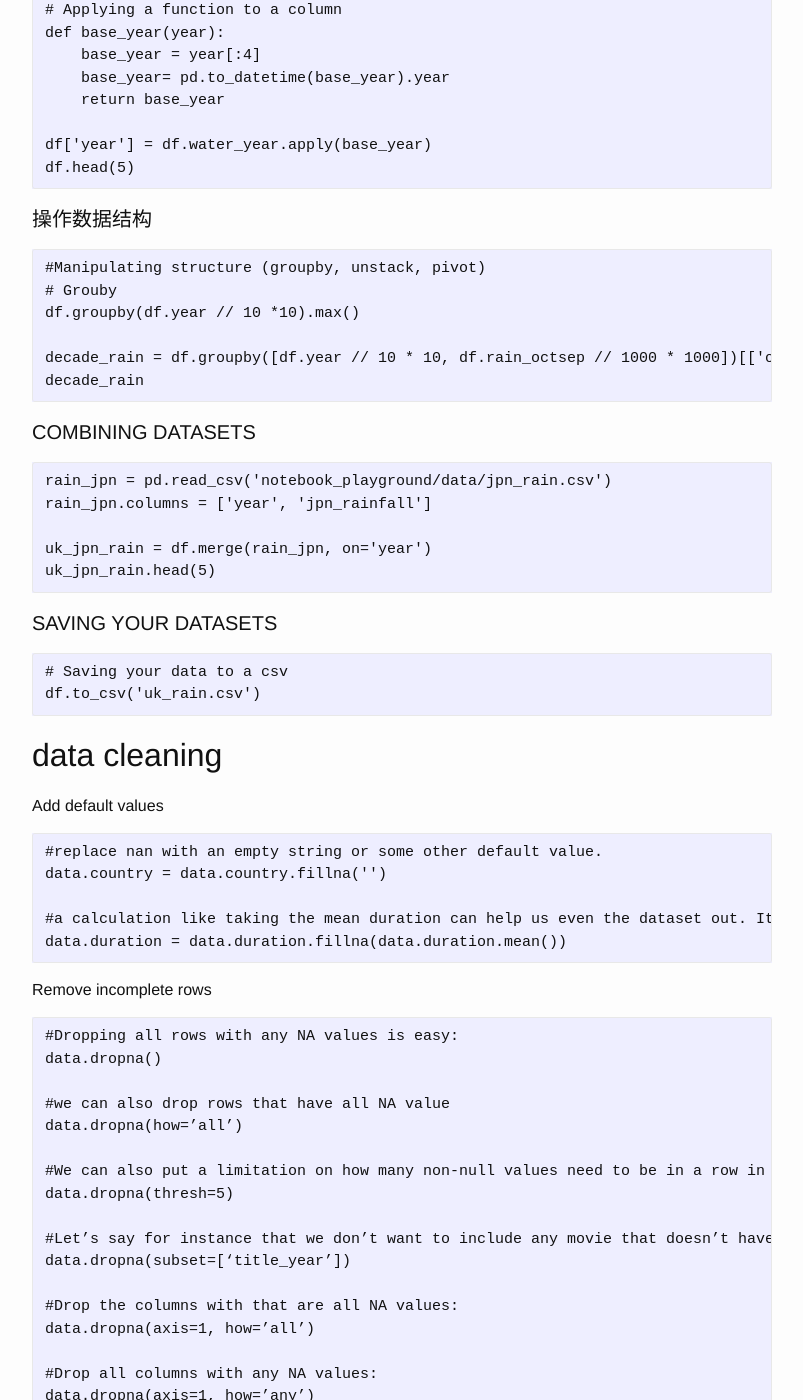
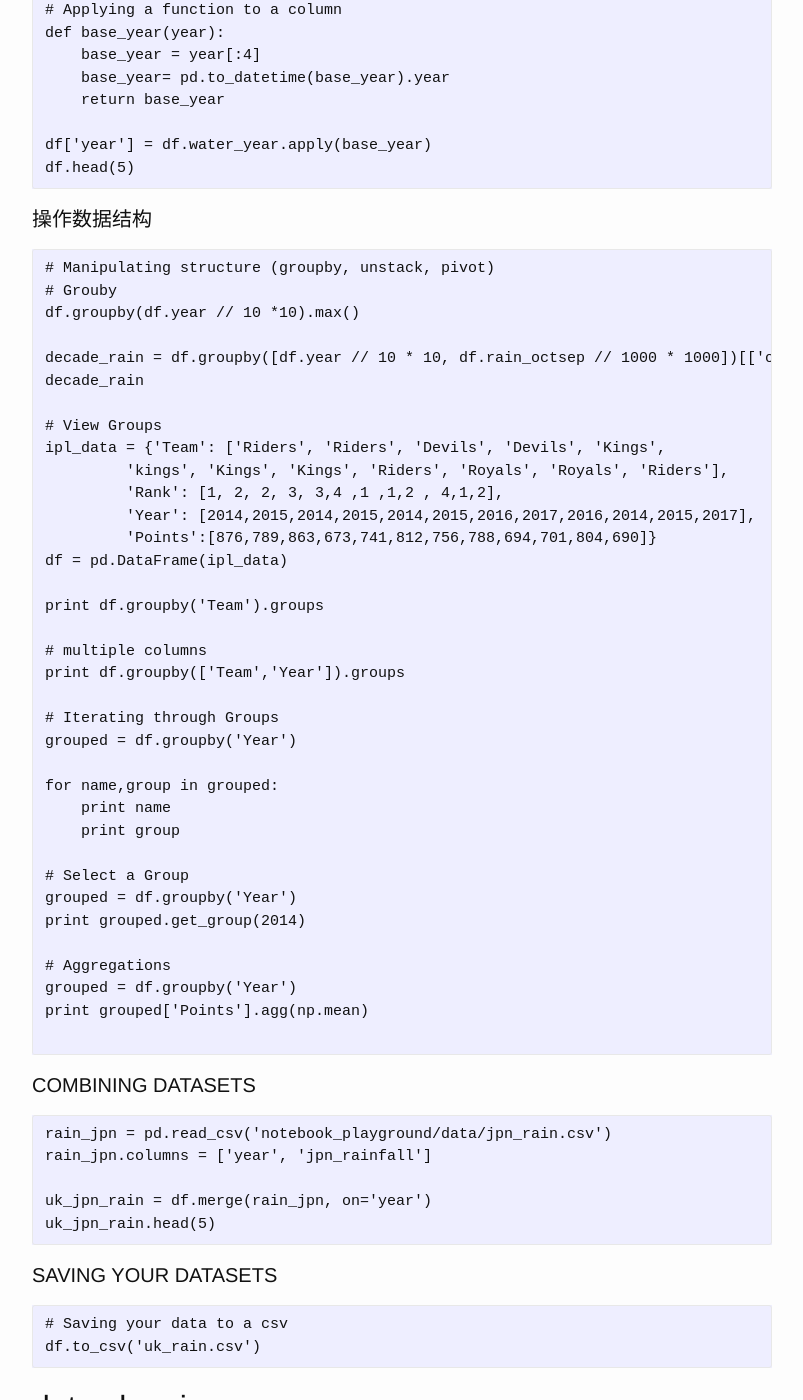
Before and after one commit to josephstalin117/josephstalin117.github.io, a Jekyll site: the page built from _posts/2018-3-13-pandas.markdown, in a window 1280 px wide and 1400 px high, scrolled down 1838 px. Shown: the whole window, without its empty margins (238-1041 px from the left). Built offline with Jekyll 4.4.1, drawn with Linux system fonts in a browser that asks for light colours.

Commit message:
add pandas

````diff
--- a/_posts/2018-3-13-pandas.markdown
+++ b/_posts/2018-3-13-pandas.markdown
@@ -93,13 +93,43 @@ df.head(5)
 ```
 
 #### 操作数据结构
+
 ```
-#Manipulating structure (groupby, unstack, pivot)
+# Manipulating structure (groupby, unstack, pivot)
 # Grouby
 df.groupby(df.year // 10 *10).max()
 
 decade_rain = df.groupby([df.year // 10 * 10, df.rain_octsep // 1000 * 1000])[['outflow_octsep','outflow_decfeb','outflow_junaug']].mean()
 decade_rain
+
+# View Groups
+ipl_data = {'Team': ['Riders', 'Riders', 'Devils', 'Devils', 'Kings',
+         'kings', 'Kings', 'Kings', 'Riders', 'Royals', 'Royals', 'Riders'],
+         'Rank': [1, 2, 2, 3, 3,4 ,1 ,1,2 , 4,1,2],
+         'Year': [2014,2015,2014,2015,2014,2015,2016,2017,2016,2014,2015,2017],
+         'Points':[876,789,863,673,741,812,756,788,694,701,804,690]}
+df = pd.DataFrame(ipl_data)
+
+print df.groupby('Team').groups
+
+# multiple columns
+print df.groupby(['Team','Year']).groups
+
+# Iterating through Groups
+grouped = df.groupby('Year')
+
+for name,group in grouped:
+    print name
+    print group
+
+# Select a Group
+grouped = df.groupby('Year')
+print grouped.get_group(2014)
+
+# Aggregations
+grouped = df.groupby('Year')
+print grouped['Points'].agg(np.mean)
+
 ```
 
 #### COMBINING DATASETS
````
